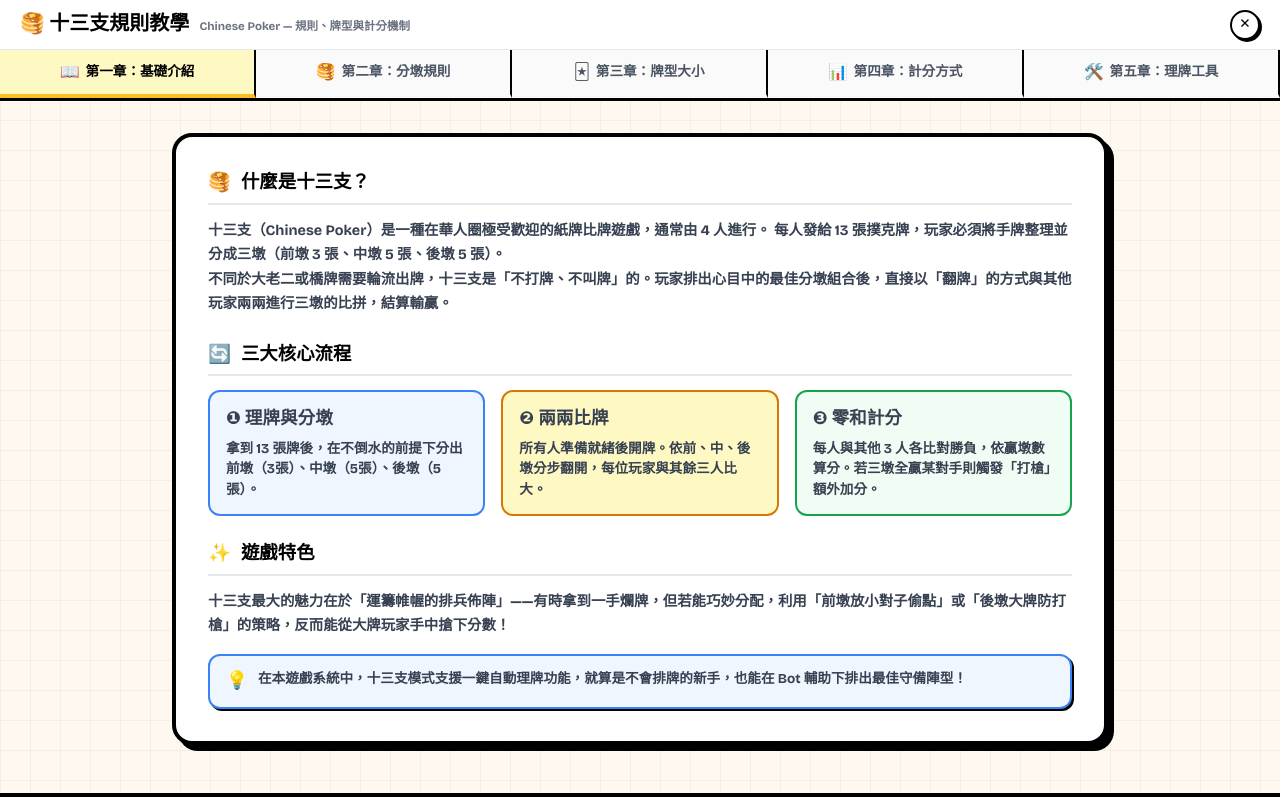
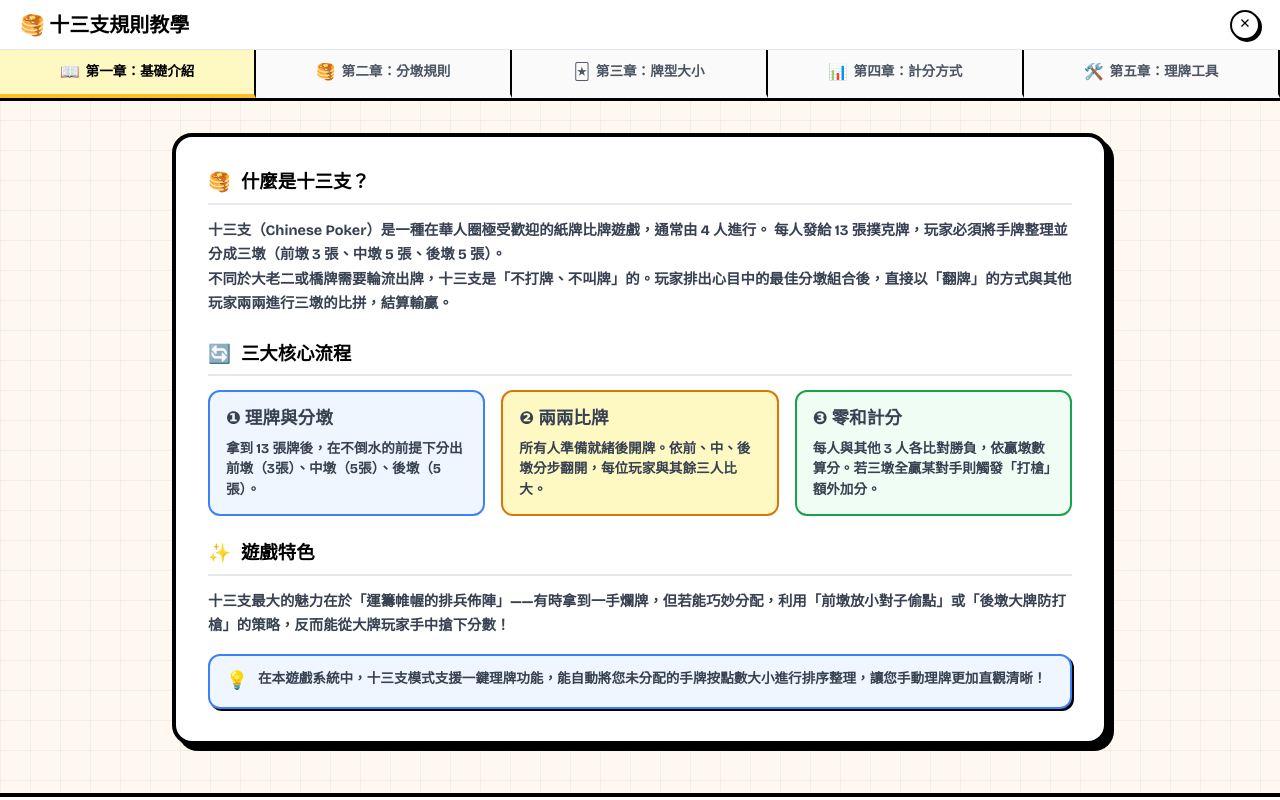
Before and after one commit to BrianLien09/big2_game, a Next.js app: page /thirteen-tutorial in a window 1280 px wide. Built offline with nearby package versions, Linux system fonts and the light colour scheme.

Commit message:
docs(tutorial): 移除十三支與橋牌教學頁頂部的英文副標題且修正理牌描述

```diff
--- a/src/app/bridge-tutorial/page.tsx
+++ b/src/app/bridge-tutorial/page.tsx
@@ -1412,9 +1412,6 @@ export default function BridgeTutorialPage() {
             <h1 style={{ margin: 0, fontSize: "1.25rem", fontWeight: 900, lineHeight: 1 }}>
               🃏 橋牌規則教學
             </h1>
-            <p style={{ margin: 0, fontSize: "0.72rem", color: "#6b7280", fontWeight: 700 }}>
-              Contract Bridge — 規則、計分與情境演練
-            </p>
           </div>
           <button
             onClick={() => router.back()}
--- a/src/app/thirteen-tutorial/page.tsx
+++ b/src/app/thirteen-tutorial/page.tsx
@@ -58,7 +58,7 @@ function IntroTab() {
           十三支最大的魅力在於「運籌帷幄的排兵佈陣」——有時拿到一手爛牌，但若能巧妙分配，利用「前墩放小對子偷點」或「後墩大牌防打槍」的策略，反而能從大牌玩家手中搶下分數！
         </p>
         <InfoBox type="tip">
-          在本遊戲系統中，十三支模式支援<strong>一鍵自動理牌</strong>功能，就算是不會排牌的新手，也能在 Bot 輔助下排出最佳守備陣型！
+          在本遊戲系統中，十三支模式支援<strong>一鍵理牌</strong>功能，能自動將您未分配的手牌按點數大小進行排序整理，讓您手動理牌更加直觀清晰！
         </InfoBox>
       </Section>
     </div>
@@ -243,12 +243,12 @@ function PracticeTab() {
         </ul>
       </Section>
 
-      <Section title="🪄 一鍵自動理牌 (AI 演算法)" emoji="🤖">
+      <Section title="🧹 一鍵理牌功能" emoji="🪄">
         <p style={pStyle}>
-          如果您是剛接觸十三支的新手，或是手牌混亂不知道怎麼分墩比較好，可以使用內建的<strong>一鍵自動理牌</strong>功能！
+          當您覺得手中的未分配手牌順序雜亂時，可以使用內建的<strong>一鍵理牌</strong>按鈕：
         </p>
         <div style={{ ...rowCard, background: "#f0fdf4", borderColor: "#86efac", marginTop: 10 }}>
-          💡 <strong>高效暴力搜尋 (JIT 優化)</strong>：自動理牌 Bot 會在 30 毫秒之內，對 13 張牌的 72,072 種分牌可能性進行搜尋，剔除所有不合法的「倒水組合」，並評估出牌實力最強的最佳分墩組合，直接幫您排好牌！
+          💡 <strong>自動按點數排序</strong>：一鍵理牌功能會立即將您未分配的撲克牌，按照十三支的點數大小（A 最大、2 最小）進行排序，讓您能一眼看清手牌結構，方便手動點選分墩！
         </div>
       </Section>
     </div>
@@ -373,9 +373,6 @@ export default function ThirteenTutorialPage() {
             <h1 style={{ margin: 0, fontSize: "1.25rem", fontWeight: 900, lineHeight: 1 }}>
               🥞 十三支規則教學
             </h1>
-            <p style={{ margin: 0, fontSize: "0.72rem", color: "#6b7280", fontWeight: 700 }}>
-              Chinese Poker — 規則、牌型與計分機制
-            </p>
           </div>
           <button
             onClick={() => router.back()}
```
